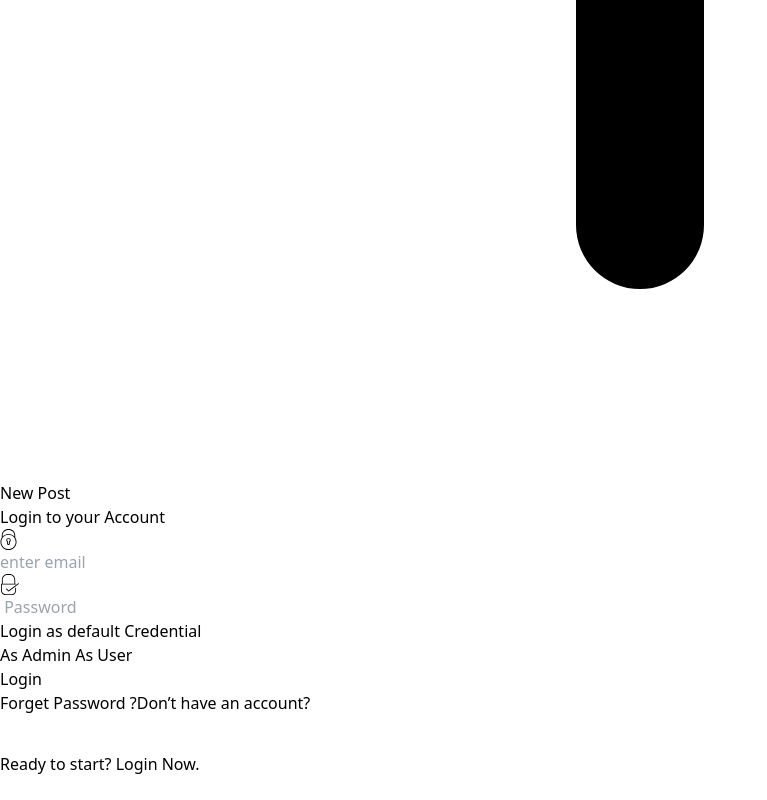
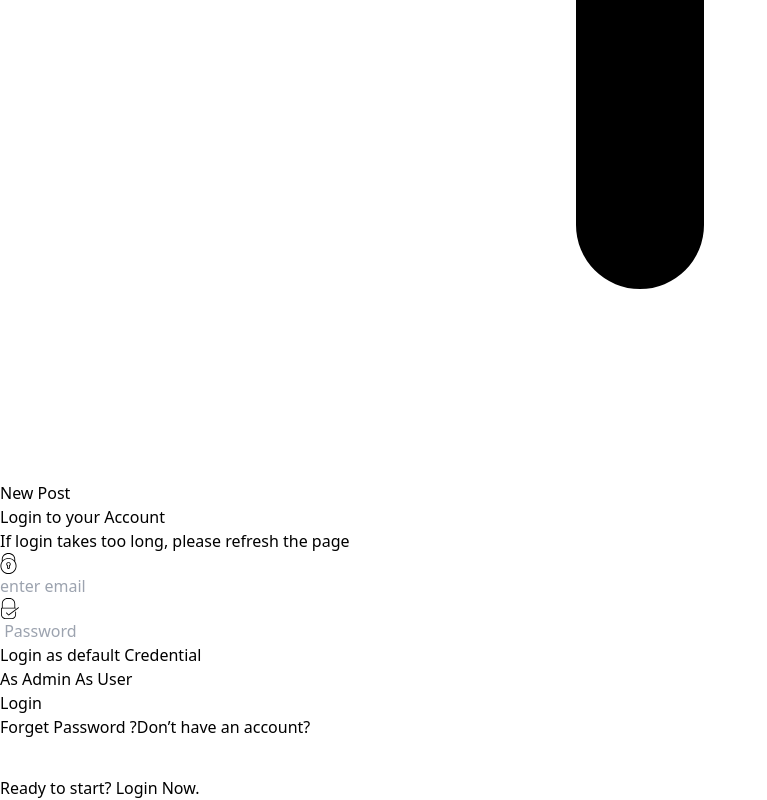
Before and after one commit to nayeemuddin-bd100/wordCrafters-blogApp-frontend, a React (Vite) app: page /login in a window 1280 px wide. Shown: the part 3562-4362 px from the top of the page, without its empty margins (0-767 px from the left). Before the commit the page ends 4338 px from the top, so only its background shows below. Built offline with nearby package versions, Linux system fonts and the light colour scheme.

Commit message:
feat: add alert

```diff
--- a/src/components/Users/ResetPasswordForm.jsx
+++ b/src/components/Users/ResetPasswordForm.jsx
@@ -1,8 +1,8 @@
+import { LockClosedIcon } from "@heroicons/react/solid";
 import { useFormik } from "formik";
+import { useDispatch, useSelector } from "react-redux";
+import { Link } from "react-router-dom";
 import * as Yup from "yup";
-import { Link } from "react-router-dom";
-import { useDispatch, useSelector } from "react-redux";
-import { LockClosedIcon } from "@heroicons/react/solid";
 import { forgetPasswordAction } from "../../redux/slices/users/usersSlices";
 import { resetForgetPassAction } from './../../redux/slices/users/usersSlices';
 import MiniSpinner from './../../utils/MiniSpinner';
--- a/src/pages/Login.jsx
+++ b/src/pages/Login.jsx
@@ -1,12 +1,11 @@
+import { useFormik } from "formik";
 import React from "react";
-import { useFormik } from "formik";
+import toast from "react-hot-toast";
+import { useDispatch, useSelector } from "react-redux";
+import { Link, Navigate, useLocation } from "react-router-dom";
 import * as Yup from "yup";
-import { useDispatch, useSelector } from "react-redux";
 import { loginUserAction } from "../redux/slices/users/usersSlices";
-import { Link, Navigate } from "react-router-dom";
 import MiniSpinner from "../utils/MiniSpinner";
-import { useLocation } from "react-router-dom";
-import toast from "react-hot-toast";
 
 const formSchema = Yup.object({
   email: Yup.string().email("Invalid email").required("Email is required"),
@@ -46,10 +45,13 @@ const Login = () => {
                 <div className="px-6 lg:px-12 py-12 lg:py-24   bg-white shadow-lg rounded-lg ">
                   {/* Form */}
                   <form onSubmit={formik.handleSubmit} className="text-center">
-										<h3 className="mb-10 text-xl font-bold font-heading">
+                    <div className="mb-10 text-xl font-bold font-heading">
                       {/* Header */}
-											Login to your Account
+                      <div>Login to your Account</div>
+                      <h3 className="  mt-3 text-sm font-normal text-yellow-700 text-center">
+                        If login takes too long, please refresh the page
                       </h3>
+                    </div>
                     {appErr || serverErr ? (
                       <h3 className="text-xl mb-5 text-red-500 ">{appErr}</h3>
                     ) : null}
--- a/src/pages/Register.jsx
+++ b/src/pages/Register.jsx
@@ -1,8 +1,8 @@
 import { useFormik } from "formik";
+import { useDispatch, useSelector } from "react-redux";
+import { Link, Navigate } from "react-router-dom";
 import * as Yup from "yup";
-import { useDispatch, useSelector } from "react-redux";
 import { registerUsersAction } from "./../redux/slices/users/usersSlices";
-import { Link, Navigate } from "react-router-dom";
 
 // Form Schema
 const formSchema = Yup.object({
@@ -17,7 +17,6 @@ const Register = () => {
   const storeData = useSelector((state) => state?.users);
   const { registered, appErr, serverErr, loading } = storeData;
 
-
   const formik = useFormik({
     initialValues: {
       firstName: "",
@@ -27,7 +26,6 @@ const Register = () => {
     },
     onSubmit: (value) => {
       dispatch(registerUsersAction(value));
-
     },
     validationSchema: formSchema,
   });
@@ -54,9 +52,12 @@ const Register = () => {
               <div className="px-6 lg:px-20 py-12 lg:py-24 bg-gray-600 rounded-lg">
                 {/*Register Form */}
                 <form onSubmit={formik.handleSubmit}>
-										<h3 className="mb-5 text-2xl text-white font-bold font-heading">
-											Register Account
+                  <div className="mb-5 text-2xl text-white font-bold font-heading">
+                    <div> Register Account</div>
+                    <h3 className="  mt-3 text-base font-normal text-yellow-500 ">
+                      If register takes too long, please refresh the page
                     </h3>
+                  </div>
 
                   {appErr || serverErr ? (
                     <h3 className="text-xl mb-5 text-red-500 ">{appErr}</h3>
@@ -272,7 +273,12 @@ const Register = () => {
                     </button>
                   )}
                 </form>
-									<p className="text-white mt-5 tex-lg">Already have an account? <span className="underline hover:text-blue-500"><Link to="/login">Login</Link> </span></p>
+                <p className="text-white mt-5 tex-lg">
+                  Already have an account?{" "}
+                  <span className="underline hover:text-blue-500">
+                    <Link to="/login">Login</Link>{" "}
+                  </span>
+                </p>
               </div>
             </div>
           </div>
```
Lines whose indentation alone changed are shown as unchanged.
